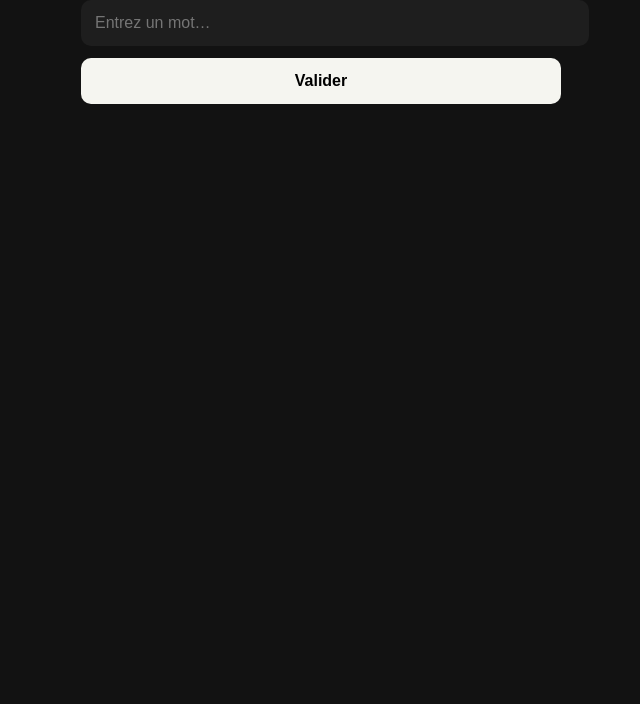
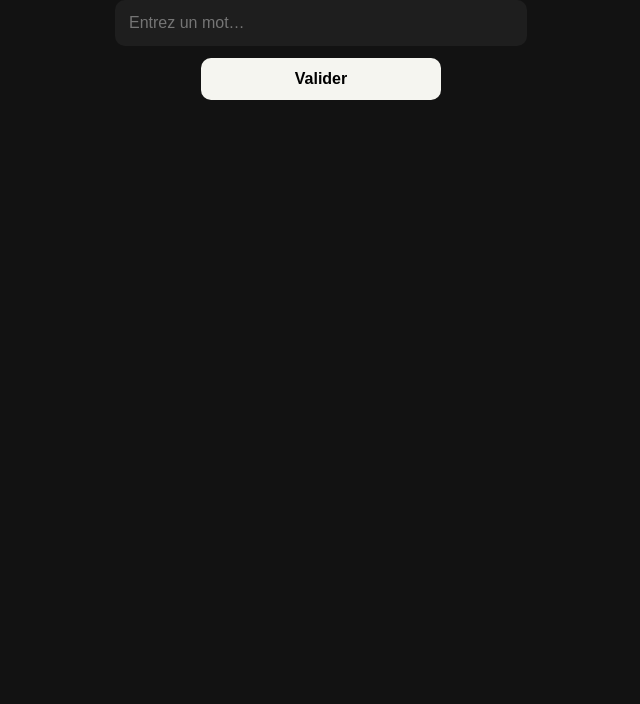
Before and after one commit to nbzj4bq9sc-ship-it/Contexto, a plain HTML site: page index.html in a window 1280 px wide. Shown: the part 96-800 px from the top of the page, without its empty margins (319-959 px from the left). Drawn offline with Linux system fonts and the light colour scheme.

Commit message:
Update index.html

```diff
--- a/index.html
+++ b/index.html
@@ -27,17 +27,16 @@ h1 {
   margin-bottom:4px;
 }
 
-input, button {
-  width:100%;
+input {
+  background:#1e1e1e;
+  color:#fff;
+  width:80%;       /* largeur réduite */
+  margin:auto;     /* centré */
+  display:block;
   padding:14px;
   font-size:16px;
   border-radius:10px;
   border:none;
-}
-
-input {
-  background:#1e1e1e;
-  color:#fff;
 }
 
 button {
@@ -45,6 +44,13 @@ button {
   color:#000;
   font-weight:bold;
   cursor:pointer;
+  width:50%;      /* plus petit */
+  margin:auto;    /* centré */
+  display:block;
+  padding:12px;
+  font-size:16px;
+  border-radius:10px;
+  border:none;
 }
 
 button.secondary {
@@ -210,7 +216,7 @@ button.onclick = () => {
 // ---------------- PARTAGE ----------------
 shareBtn.onclick = () => {
   const tries = guesses.length;
-  const text = `🎉 J’ai trouvé le mot mystère du jour en ${tries} essais, à toi maintenant !`;
+  const text = `🎉 J’ai trouvé le mot mystère du jour en ${tries} essais, à toi maintenant ! 👉 https://nbzj4bq9sc-ship-it.github.io/Contexto/`;
 
   if (navigator.share) {
     navigator.share({ text });
```
